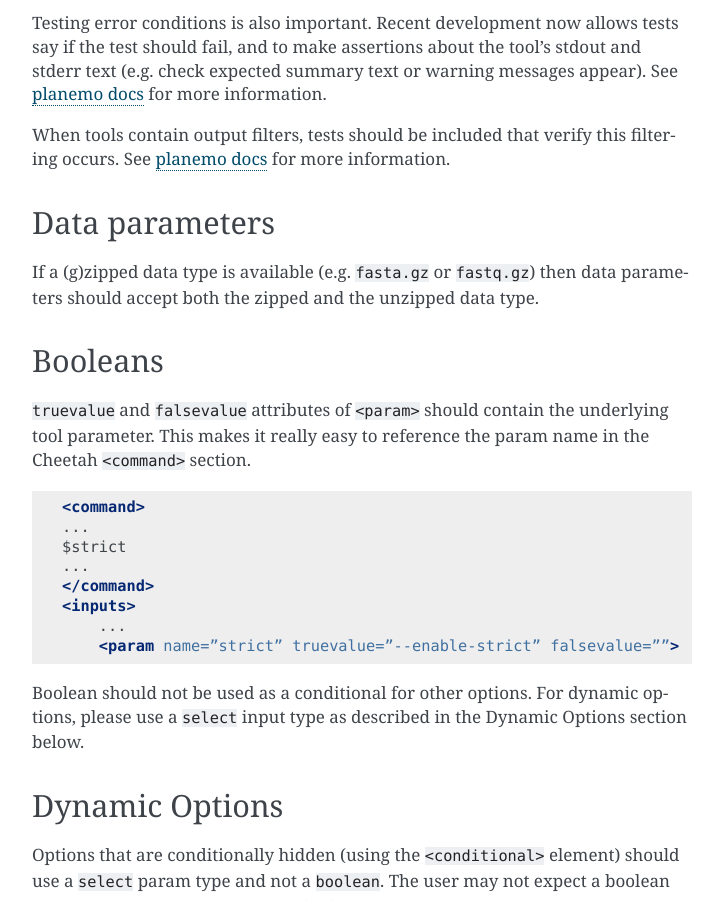
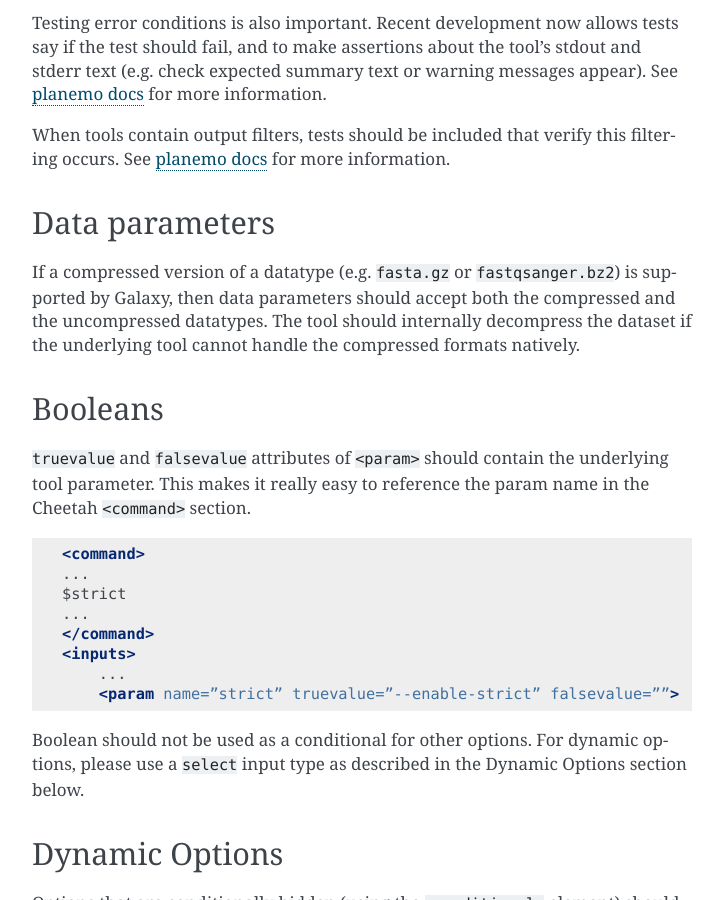
Before and after one commit to galaxy-iuc/standards, a Sphinx documentation site: the page built from docs/best_practices/tool_xml.rst, in a window 1280 px wide and 900 px high, scrolled down 3650 px. Shown: the whole window, without its empty margins (388-1112 px from the left). Built offline with Sphinx 7.4.7, drawn with Linux system fonts in a browser that asks for light colours.

Commit message:
Update docs/best_practices/tool_xml.rst
Co-authored-by: Nicola Soranzo <nicola.soranzo@gmail.com>

```diff
--- a/docs/best_practices/tool_xml.rst
+++ b/docs/best_practices/tool_xml.rst
@@ -165,8 +165,10 @@ this filtering occurs. See `planemo docs <https://planemo.readthedocs.io/en/late
 Data parameters
 ---------------
 
-If a (g)zipped data type is available (e.g. ``fasta.gz`` or ``fastq.gz``) then
-data parameters should accept both the zipped and the unzipped data type.
+If a compressed version of a datatype (e.g. ``fasta.gz`` or ``fastqsanger.bz2``)
+is supported by Galaxy, then data parameters should accept both the compressed
+and the uncompressed datatypes. The tool should internally decompress the
+dataset if the underlying tool cannot handle the compressed formats natively.
 
 Booleans
 --------
```
